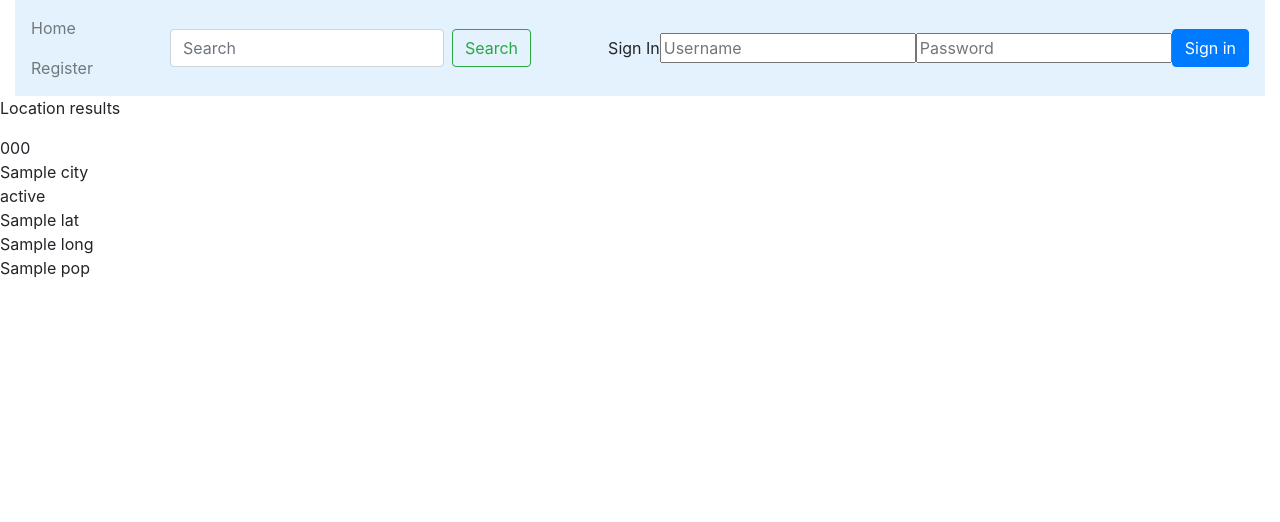
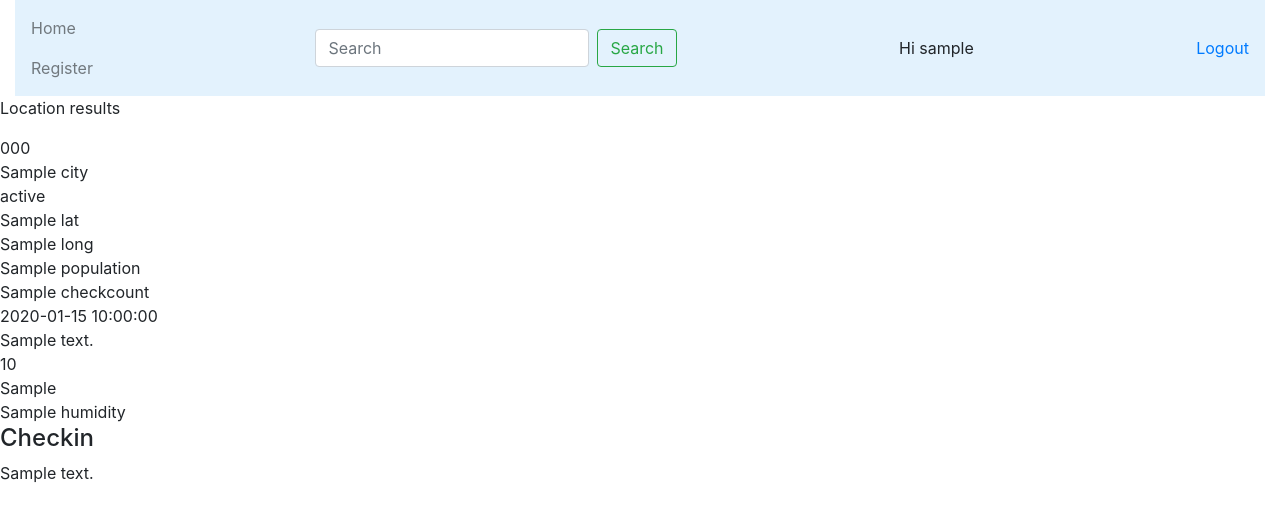
Before and after one commit to JBOWLN2/project1, a Flask app: template templates/locations.html in a window 1280 px wide. Shown: the top 522 px of the page. Run offline with Flask 2, Linux system fonts and the light colour scheme; the visitor is signed in with stand-in values (Sample User, id 1); the template is opened without the code that fills it: most values are stand-ins (such as "Sample title", 1, 10 or a date in 2020); some libraries are stand-ins or nearby versions.

Commit message:
debugged search and log in and added check in form

```diff
--- a/application.py
+++ b/application.py
@@ -1,6 +1,7 @@
 import os
-
-from flask import Flask, session, render_template, request
+import json
+import requests
+from flask import Flask, session, render_template, request, redirect, url_for, jsonify, abort
 from flask_session import Session
 from sqlalchemy import create_engine
 from sqlalchemy.orm import scoped_session, sessionmaker
@@ -32,7 +33,8 @@ db = scoped_session(sessionmaker(bind=engine))
 @app.route("/")
 def index():
     #return "Project 1: TODO"
-
+    if 'logged_in' not in session:
+        session['logged_in'] = False
     session['found'] = False
     return render_template("index.html")
 
@@ -53,30 +55,38 @@ def post_register():
 
 @app.route("/login", methods=["POST"])
 def login():
+    session['error'] = ''
     username = request.form.get("username")
     password = request.form.get("password")
     result = db.execute("SELECT FROM users WHERE username=:u AND password=:p",
         {"u": username, "p": password})
     db.commit()
     session['logged_in'] = True
+    session['username'] = username
     return render_template("index.html")
     #return str(result.rowcount)
 
 @app.route("/search", methods=["POST"])
 def search():
-        #session["found"] = False
+        session["found"] = False
+        session['search_error'] = ''
+        session['error'] = ''
         if not session['logged_in']:
-            return 'error, please login'
+            session["error"] = "Please login to search"
+            return render_template("index.html")
         else:
             session["found"] = True
             search_term = request.form.get("loc_search")
-            query = "SELECT * FROM zips WHERE city LIKE '%"+search_term+"%' OR zip LIKE '%"+search_term+"%'"
+            query = "SELECT * FROM zips WHERE LOWER(city) LIKE '%"+search_term.lower()+"%' OR zip LIKE '%"+search_term+"%'"
 
             query_results = db.execute(query)
             db.commit()
             results = []
             for row in query_results:
                 results.append(row)
+            if not results:
+                session['search_error'] = 'No results found'
+                return render_template("index.html")
             print(results)
             return render_template("index.html", results=results)
 
@@ -91,10 +101,73 @@ def location(zipcode):
         results = []
         for row in query_results:
             results.append(row)
-
         results = results[0]
 
-        return render_template("locations.html", results=results)
+        weather = requests.get("https://api.darksky.net/forecast/560a289d9a108079c47564ebf2fbaad0/"+ str(results['lat']) +"," + str(results['long'])).json()
+        data = weather['currently']
+        data['zip'] = results['zip']
+        data['city'] = results['city']
+        data['state'] = results['state']
+        data['lat'] = results['lat']
+        data['long'] = results['long']
+        data['population'] = results['pop']
+        data['checkcount'] = results['checkcount']
+
+        checkin_query_results = db.execute("SELECT * FROM checkins where userid=:u and loc=:z", {"u": session['username'], "z": zipcode})
+        db.commit()
+        checkin_results = []
+        for row in checkin_query_results:
+            checkin_results.append(row)
+
+        if not checkin_results:
+            data['comment'] = ''
+        else:
+            checkin_results = checkin_results[0]
+            data['comment'] = checkin_results['comnts']
+        return render_template("locations.html", results=data)
+
+@app.route("/comment", methods=["POST"])
+def comment():
+    comment = request.form['comment']
+    zipcode = request.form['zipcode']
+
+    location_query = db.execute("UPDATE zips SET checkcount=checkcount+1 where zip=:z", {"z": zipcode})
+    db.commit()
+
+    comment_query = db.execute("INSERT INTO checkins(userid, loc, comnts) VALUES(:u, :l, :c)", {"u": session['username'], "l": zipcode, "c": comment})
+    db.commit()
+    return redirect(url_for("location", zipcode=zipcode))
+@app.route("/api/<zipcode>")
+def api(zipcode):
+    if 'zipcode' == '':
+        return jsonify({"error": "please specify a valid zipcode"})
+    else:
+        query_results = db.execute("SELECT * FROM zips where zip=:z", {"z": zipcode})
+        db.commit()
+
+        results = []
+        for row in query_results:
+            results.append(row)
+
+        if not results:
+            return abort(404)
+        else:
+            results = results[0]
+            data = {}
+            data['zip'] = results['zip']
+            data['city'] = results['city']
+            data['state'] = results['state']
+            data['lat'] = results['lat']
+            data['long'] = results['long']
+            data['population'] = results['pop']
+            return jsonify(data)
+
+@app.route("/logout")
+def logout():
+    session['logged_in'] = False
+    session['username'] = ''
+    return redirect(url_for("index"))
+
 
 @app.route("/nav")
 def nav():
--- a/templates/index.html
+++ b/templates/index.html
@@ -2,10 +2,12 @@
 
     {% block content %}
 
-        {% if session['found'] %}
+        {% if session['found'] and session['search_error'] == '' %}
             {% for row in results%}
                 <div> <a href="/location/{{row.zip}}">{{row.city}}, {{row.state}} - {{row.zip}}</a></div>
             {% endfor %}
+        {% else %}
+            <div> {{ session['search_error'] }} </div>
         {% endif %}
 
     {% endblock %}
--- a/templates/layout.html
+++ b/templates/layout.html
@@ -12,22 +12,32 @@
             <div class="row">
                 <div class="col-12">
                     <nav class="navbar navbar-light" style="background-color: #e3f2fd;">
-                        <div class="navbar-nav">
-                            <a class="nav-item nav-link" href="{{ url_for('index') }}">Home</a>
-                            <a class="nav-item nav-link" href="{{ url_for('register') }}">Register</a>
-                        </div>
-                        <form class="form-inline" method="POST" action="/search" class="form-inline my-2 my-lg-0">
-                            <!-- {% if session['logged_in'] %} -->
+                        <ul class="navbar-nav">
+                            <li class="nav-item">
+                                <a class="nav-link" href="{{ url_for('index') }}">Home</a>
+                            </li>
+                            <li class="nav-item">
+                                <a class="nav-link" href="{{ url_for('register') }}">Register</a>
+                            </li>
+                        </ul>
+                        <form method="POST" action="/search" class="form-inline my-2 my-lg-0">
                             <input name="loc_search" class="form-control mr-sm-2" type="search" placeholder="Search" aria-label="Search">
                             <button class="btn btn-outline-success my-2 my-sm-0" type="submit">Search</button>
-                            <!-- {% endif %}  -->
+                            {% if session['error'] != "" %}
+                            <span>{{ session['error'] }}</span>
+                            {% endif %}
                         </form>
+                        {% if not session['logged_in'] %}
                         <form class="form-inline" action="{{ url_for('login') }}" method="post">
                             <span>Sign In</span>
                             <input type="text" name="username" placeholder="Username" />
                             <input type="password" name="password" placeholder="Password" />
                             <button type="submit" class="btn btn-primary">Sign in</button>
                         </form>
+                        {% else %}
+                        Hi {{session['username']}}
+                        <a href="/logout">Logout</a>
+                        {% endif %}
                     </nav>
                 </div>
             </div>
--- a/templates/locations.html
+++ b/templates/locations.html
@@ -5,12 +5,33 @@
 <p>Location results</p>
 
 {% if results %}
-<div>{{results.zip}}</div>
-<div>{{results.city}}</div>
-<div>{{results.state}}</div>
-<div>{{results.lat}}</div>
-<div>{{results.long}}</div>
-<div>{{results.pop}}</div>
+    <div>{{results.zip}}</div>
+    <div>{{results.city}}</div>
+    <div>{{results.state}}</div>
+    <div>{{results.lat}}</div>
+    <div>{{results.long}}</div>
+    <div>{{results.population}}</div>
+    <div>{{results.checkcount}}</div>
+    <div>{{results.time}}</div>
+    <div>{{results.summary}}</div>
+    <div>{{results.temperature}}</div>
+    <div>{{results.dewPoint}}</div>
+    <div>{{results.humidity}}</div>
+
+    <h4>Checkin</h4>
+    {% if results.comment == '' %}
+    <form class="my-2 my-lg-0" action="/comment" method="POST">
+        <input type="hidden" name="zipcode" value="{{results.zip}}">
+        <div class="form-group">
+            <textarea rows="3" name="comment"></textarea>
+        </div>
+        <div class="form-group">
+            <button class="btn btn-outline-success my-2 my-sm-0" type="submit">Submit</button>
+        </div>
+    </form>
+    {% else %}
+    <div>{{results.comment}}</div>
+    {% endif %}
 {% endif %}
 
 <!-- put check in form here -->
```
Also changed, not shown: 5 other files.
